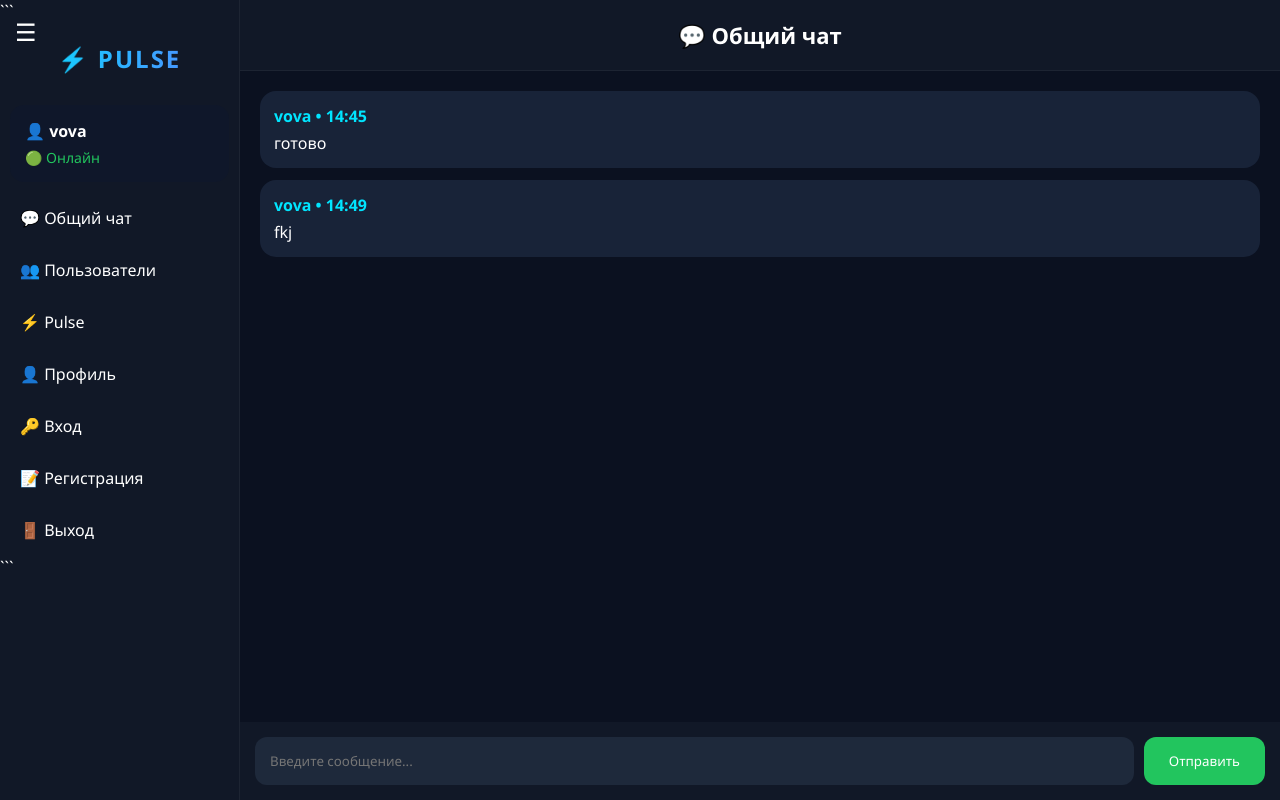
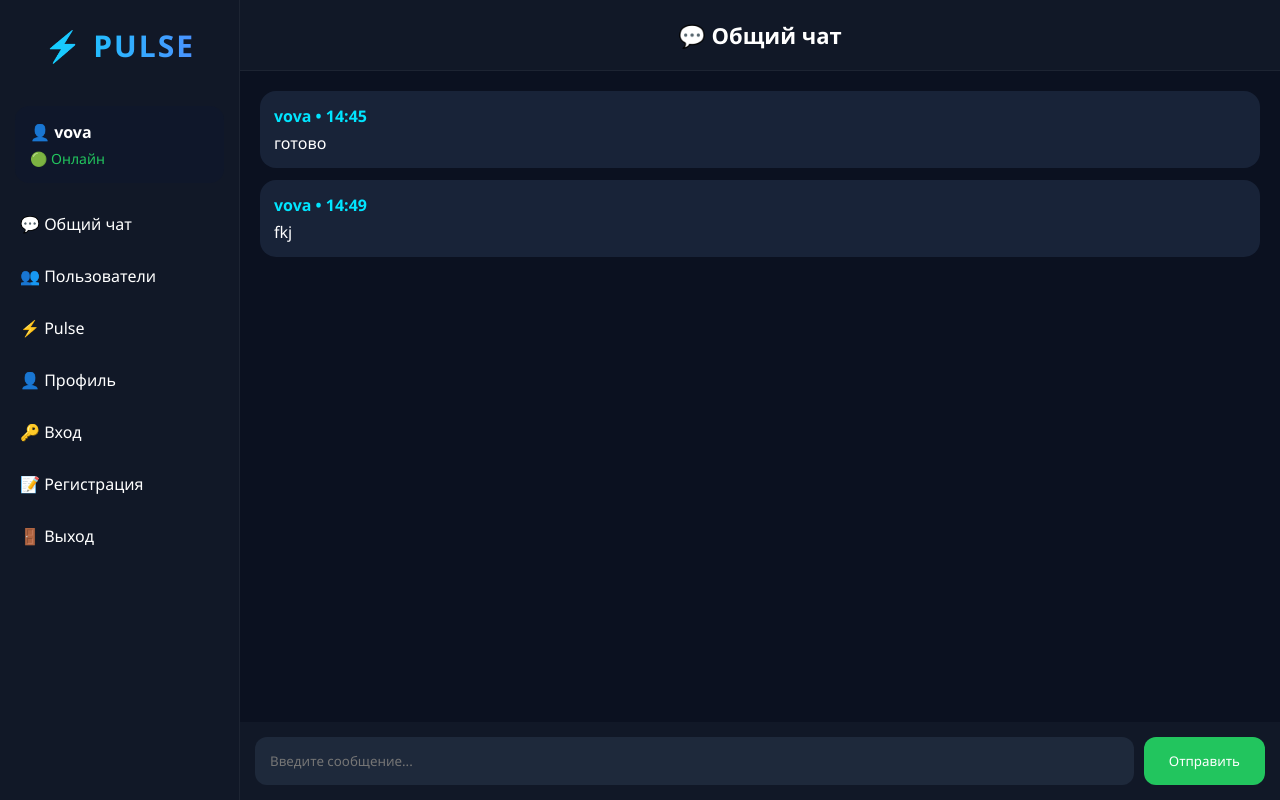
Before and after one commit to gomqq/MyMessenger, a Flask app: page /chat in a window 1280 px wide. Run offline with Flask 3, Linux system fonts and the light colour scheme; a user stored in the database is signed in; data comes from the database, SQL or seed files in the repository.

Commit message:
fix base html

````diff
--- a/templates/base.html
+++ b/templates/base.html
@@ -1,8 +1,8 @@
 <!DOCTYPE html>
-
 <html lang="ru">
 <head>
 <meta charset="UTF-8">
+<meta name="viewport" content="width=device-width, initial-scale=1.0">
 <title>{% block title %}Pulse{% endblock %}</title>
 
 <style>
@@ -36,11 +36,7 @@ body{
     font-size:30px;
     font-weight:800;
     letter-spacing:2px;
-    background:linear-gradient(
-        90deg,
-        #00e5ff,
-        #5b7fff
-    );
+    background:linear-gradient(90deg,#00e5ff,#5b7fff);
     -webkit-background-clip:text;
     -webkit-text-fill-color:transparent;
 }
@@ -88,11 +84,10 @@ body{
     .sidebar{
         position:fixed;
         top:0;
-        left:-100%;
+        left:-260px;
         width:260px;
         height:100vh;
-        background:#111827;
-        transition:0.3s;
+        transition:.3s;
         z-index:9999;
     }
 
@@ -101,8 +96,8 @@ body{
     }
 
     .content{
-        margin-left:0 !important;
-        width:100% !important;
+        margin-left:0;
+        width:100%;
     }
 
     .menu-btn{
@@ -111,24 +106,10 @@ body{
         top:15px;
         left:15px;
         z-index:10000;
-
         background:none;
         border:none;
         color:white;
-        font-size:24px;
-    }
-}
-
-    .menu-btn{
-        display:block;
-        position:fixed;
-        top:15px;
-        left:15px;
-        z-index:3000;
-        background:transparent;
-        border:none;
-        color:white;
-        font-size:24px;
+        font-size:26px;
         cursor:pointer;
     }
 
@@ -149,13 +130,10 @@ body{
 </head>
 <body>
 
-<button class="menu-btn" onclick="toggleMenu()">
-☰
-</button>
+<button class="menu-btn" onclick="toggleMenu()">☰</button>
 
 <div class="sidebar" id="sidebar">
 
-```
     <div class="logo">
         ⚡ PULSE
     </div>
@@ -179,25 +157,18 @@ body{
     <a href="/login">🔑 Вход</a>
     <a href="/register">📝 Регистрация</a>
     <a href="/logout">🚪 Выход</a>
-```
 
 </div>
 
 <div class="content">
-
 {% block content %}
 {% endblock %}
-
 </div>
 
 <script>
-
 function toggleMenu(){
-    document
-        .getElementById("sidebar")
-        .classList.toggle("active");
+    document.getElementById("sidebar").classList.toggle("active");
 }
-
 </script>
 
 </body>
````
Lines whose indentation alone changed are shown as unchanged.
